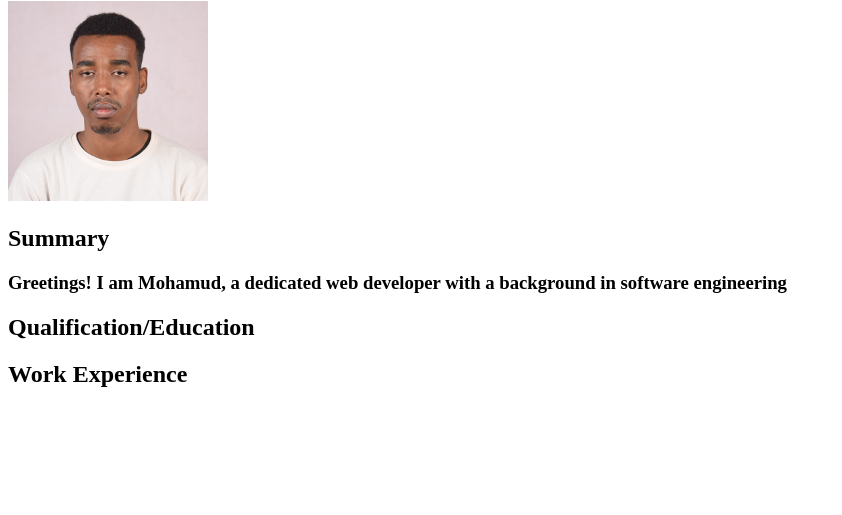
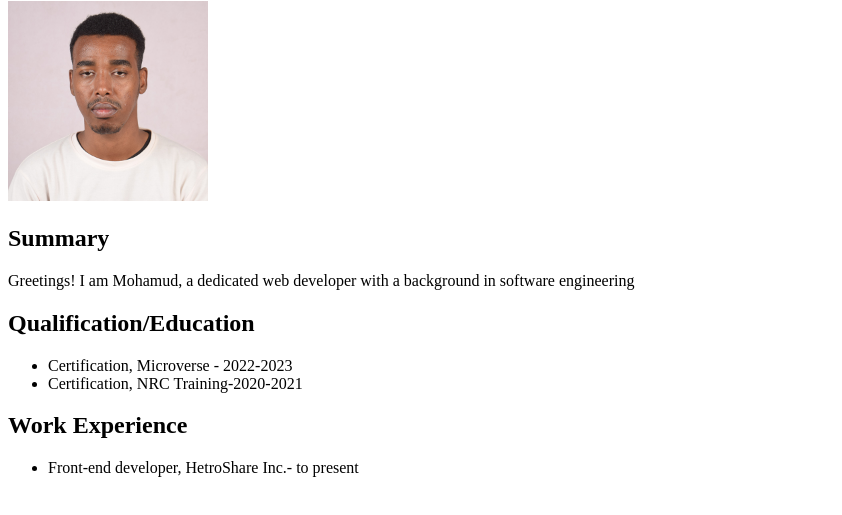
Before and after one commit to Mohamud-coder/Resume, a plain HTML site: page index.html in a window 1280 px wide. Shown: the part 79-594 px from the top of the page, without its empty margins (0-842 px from the left). Drawn offline with Linux system fonts and the light colour scheme.

Commit message:
Add files via upload

```diff
--- a/index.html
+++ b/index.html
@@ -9,8 +9,12 @@
     <h1>I'm Mohamud Mohamed</h1>
     <img src="./Mohamudcade.jpeg" height="200px" alt="My Picture" />
     <h2>Summary</h2>
-    <h3>Greetings! I am Mohamud, a dedicated web developer with a background in software engineering</h3>
+    <p>Greetings! I am Mohamud, a dedicated web developer with a background in software engineering</p>
     <h2>Qualification/Education</h2>
+    <ul><li>Certification, Microverse - 2022-2023
+    </li><li>Certification, NRC Training-2020-2021</li></ul>
     <h2>Work Experience</h2>
+    <ul><li>Front-end developer, HetroShare Inc.- to present</li></ul>
+    <!--list job titles, employers, dates, and responsibilities-->
 </body>
 </html>
```
